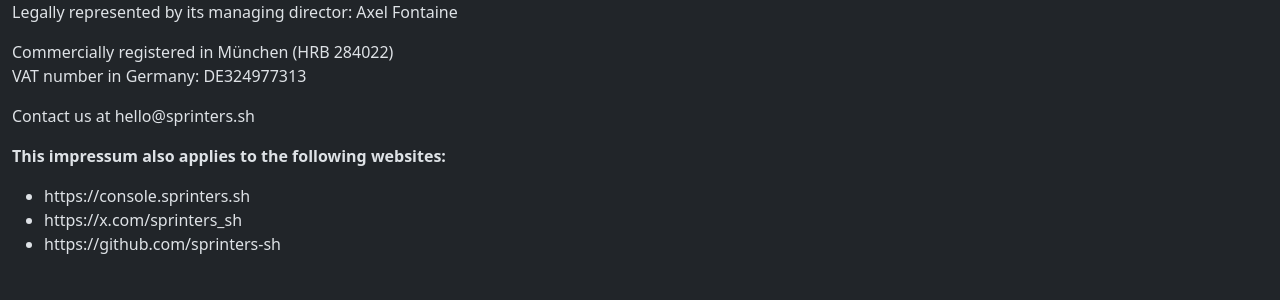
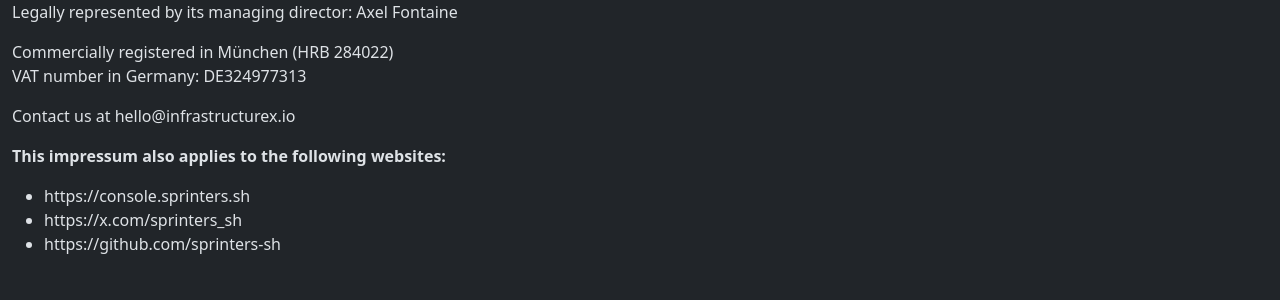
Before and after one commit to sprinters-sh/sprinters.sh, a Jekyll site: the page built from impressum.md, in a window 1280 px wide. Shown: the part 234-534 px from the top of the page. Built offline with Jekyll 4.4.1, drawn with Linux system fonts in a browser that asks for light colours.

```diff
--- a/impressum.md
+++ b/impressum.md
@@ -14,7 +14,7 @@
 Commercially registered in München (HRB 284022)<br>
 VAT number in Germany: DE324977313
 
-Contact us at hello@sprinters.sh
+Contact us at hello@infrastructurex.io
 
 **This impressum also applies to the following websites:**
 - https://console.sprinters.sh
```
